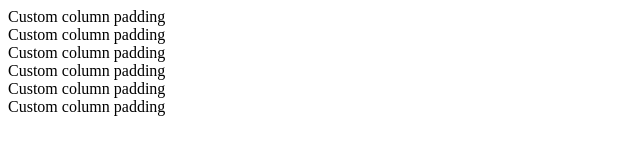
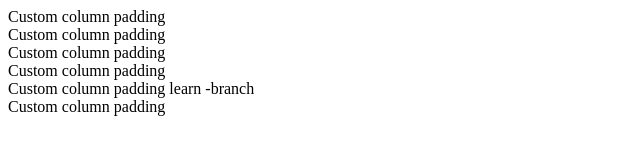
Before and after one commit to cuneiform-aaditya/first_repo, a plain HTML site: page index.html in a window 1280 px wide. Shown: the whole page, without its empty margins (0-640 px from the left). Drawn offline with Linux system fonts and the light colour scheme.

Commit message:
changes in learn-branch

```diff
--- a/index.html
+++ b/index.html
@@ -17,7 +17,7 @@
       </div>
       <div class="row gx-5">
         <div class="col">
-         <div class="p-3">Custom column padding</div>
+         <div class="p-3">Custom column padding learn -branch </div>
         </div>
         <div class="col">
           <div class="p-3">Custom column padding</div>
```
